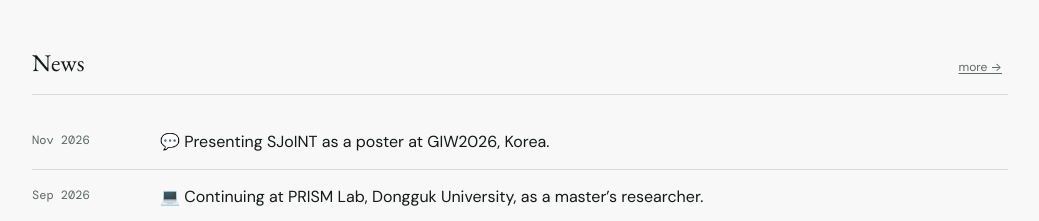
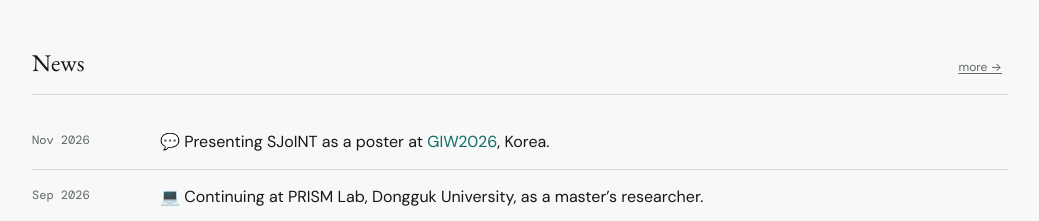
Before and after one commit to myungjin00/myungjin00.github.io, a React (Vite) app: page / in a window 1280 px wide. Shown: the part 780-1001 px from the top of the page, without its empty margins (120-1159 px from the left). Built offline with nearby package versions, Linux system fonts and the light colour scheme; the HTML template or start-up script is replaced by a standard one.

Commit message:
News: link GIW2026

```diff
--- a/src/data/cv.ts
+++ b/src/data/cv.ts
@@ -56,6 +56,7 @@ export const news: NewsItem[] = [
   {
     date: 'Nov 2026',
     text: '💬 Presenting SJoINT as a poster at GIW2026, Korea.',
+    link: { label: 'GIW2026', href: 'https://giw2026.ksbi.or.kr/' },
   },
   {
     date: 'Sep 2026',
```
